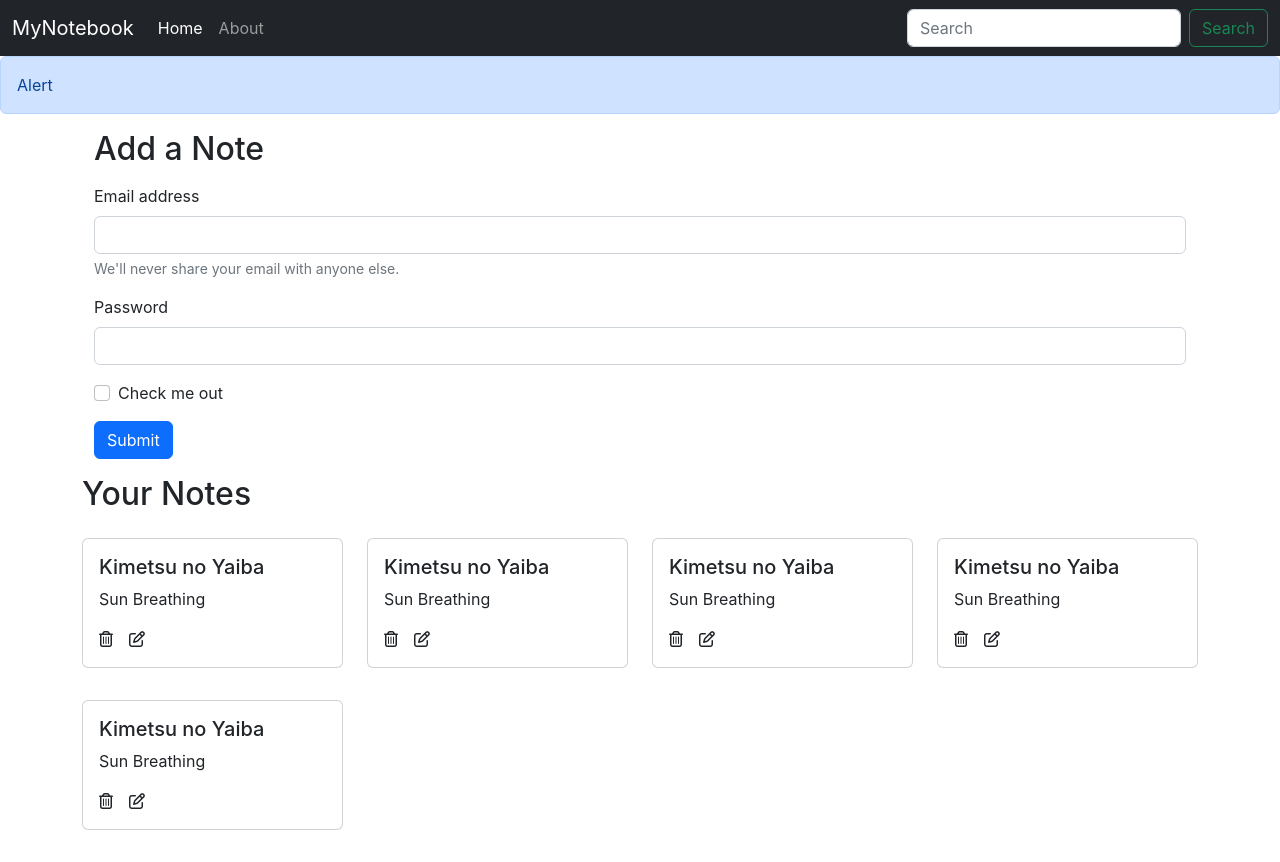
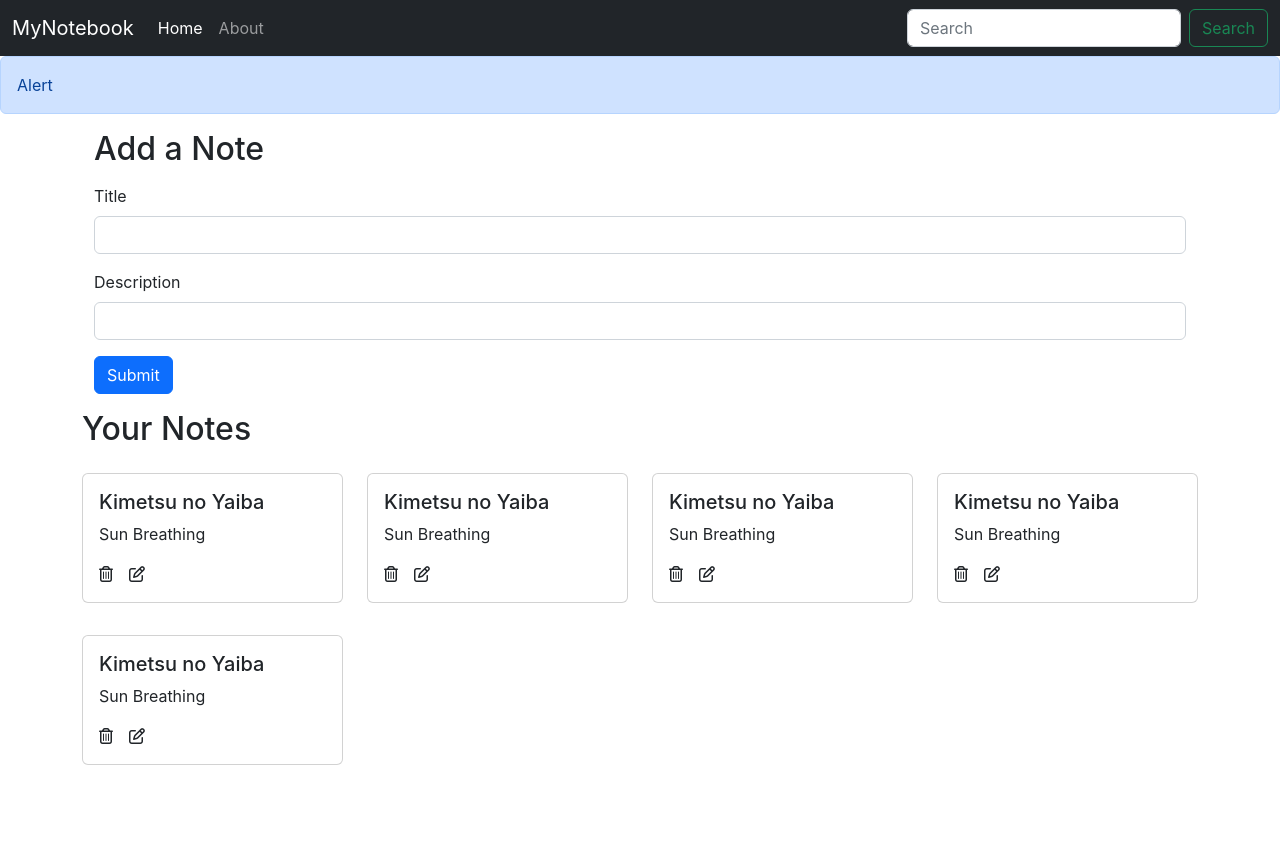
Before and after one commit to rajul007/mynotebook, a React (Create React App) app: page / in a window 1280 px wide. After the commit the page ends 800 px from the top, so only its background shows below. Built offline with nearby package versions, Linux system fonts and the light colour scheme.

Commit message:
Adding AddNote component

```diff
--- /dev/null
+++ b/src/components/AddNote.js
@@ -0,0 +1,35 @@
+import React, { useContext, useState } from 'react'
+import noteContext from '../context/notes/noteContext';
+
+const AddNote = () => {
+    const context = useContext(noteContext);
+    const { addNote } = context;
+
+    const [note, setNote] = useState({ title: "", description: "", tag: "default" })
+    const handleClick = (e) => {
+        e.preventDefault();
+        addNote(note.title, note.description, note.tag);
+    }
+
+    const onChange = (e) => {
+        setNote({ ...note, [e.target.name]: e.target.value })
+    }
+    return (
+        <div className='container my-3'>
+            <h2>Add a Note</h2>
+            <form className='my-3'>
+                <div className="mb-3">
+                    <label htmlFor="title" className="form-label">Title</label>
+                    <input type="text" className="form-control" id="title" name='title' onChange={onChange} aria-describedby="emailHelp" />
+                </div>
+                <div className="mb-3">
+                    <label htmlFor="description" className="form-label">Description</label>
+                    <input type="text" className="form-control" id="description" name="description" onChange={onChange} />
+                </div>
+                <button type="submit" className="btn btn-primary" onClick={handleClick}>Submit</button>
+            </form>
+        </div>
+    )
+}
+
+export default AddNote
--- a/src/components/Alert.js
+++ b/src/components/Alert.js
@@ -3,7 +3,7 @@
 const Alert = (props) => {
     return (
         <div>
-            <div class="alert alert-primary" role="alert">
+            <div className="alert alert-primary" role="alert">
                 {props.message}
             </div>
         </div>
--- a/src/components/Home.js
+++ b/src/components/Home.js
@@ -1,29 +1,9 @@
 import React from 'react'
-import { useContext } from 'react'
 import Notes from './Notes'
 
 const Home = () => {
   return (
     <div>
-      <div className='container my-3'>
-        <h2>Add a Note</h2>
-        <form className='my-3'>
-          <div className="mb-3">
-            <label htmlFor="exampleInputEmail1" className="form-label">Email address</label>
-            <input type="email" className="form-control" id="exampleInputEmail1" aria-describedby="emailHelp" />
-            <div id="emailHelp" className="form-text">We'll never share your email with anyone else.</div>
-          </div>
-          <div className="mb-3">
-            <label htmlFor="exampleInputPassword1" className="form-label">Password</label>
-            <input type="password" className="form-control" id="exampleInputPassword1" />
-          </div>
-          <div className="mb-3 form-check">
-            <input type="checkbox" className="form-check-input" id="exampleCheck1" />
-            <label className="form-check-label" htmlFor="exampleCheck1">Check me out</label>
-          </div>
-          <button type="submit" className="btn btn-primary">Submit</button>
-        </form>
-      </div>
       <Notes/>
     </div>
   )
--- a/src/components/Notes.js
+++ b/src/components/Notes.js
@@ -1,17 +1,21 @@
-import React, {useContext} from 'react'
+import React, { useContext } from 'react'
 import noteContext from '../context/notes/noteContext';
+import AddNote from './AddNote';
 import Noteitem from './Noteitem';
 
 const Notes = () => {
     const context = useContext(noteContext);
-    const { notes, setNotes } = context;
+    const { notes, addNote } = context;
     return (
-        <div className='row my-3'>
-            <h2>Your Notes</h2>
-            {notes.map((note) => {
-                return <Noteitem key={note._id} note={note}/>;
-            })}
-        </div>
+        <>
+            <AddNote />
+            <div className='row my-3'>
+                <h2>Your Notes</h2>
+                {notes.map((note) => {
+                    return <Noteitem key={note._id} note={note} />;
+                })}
+            </div>
+        </>
     )
 }
 
--- a/src/context/notes/NoteState.js
+++ b/src/context/notes/NoteState.js
@@ -1,7 +1,7 @@
 import NoteContext from "./noteContext";
 import { useState } from "react";
 
-const NoteState = (props)=>{
+const NoteState = (props) => {
   const notesInitial = [{
     "_id": "63289d58376592d4e597d2ea",
     "user": "6326a09894ab8238bc30dff1",
@@ -50,8 +50,35 @@
   ]
 
   const [notes, setNotes] = useState(notesInitial)
+
+  // Add a Note
+  const addNote = (title, description, tag) => {
+    // TODO: API Call
+    console.log("Adding a new Note")
+    const note = {
+      "_id": "63289d50376592d4e597d0ea",
+      "user": "6326a09894ab8238bc30dff1",
+      "title": title,
+      "description": description,
+      "tag": tag,
+      "date": "2022-09-19T16:48:24.301Z",
+      "__v": 0
+    }
+    setNotes(notes.concat(note))
+  }
+
+  // Delete a Note
+  const deleteNote = () => {
+
+  }
+
+  // Edit a Note
+  const editNote = () => {
+
+  }
+
   return (
-        <NoteContext.Provider value = {{notes, setNotes}}>
+    <NoteContext.Provider value={{ notes, addNote, deleteNote, editNote }}>
       {props.children}
     </NoteContext.Provider>
   );
```
Lines whose indentation alone changed are shown as unchanged.
